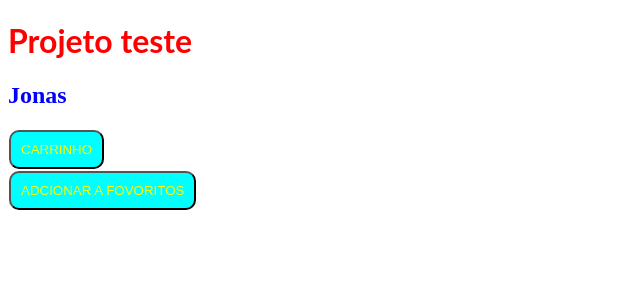
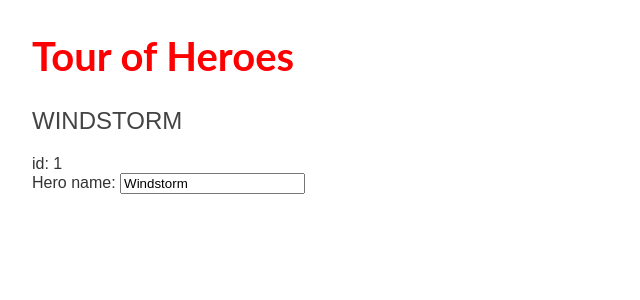
Before and after one commit to JonasRF/Angular, an Angular app: page / in a window 1280 px wide. Shown: the top 300 px of the page, without its empty margins (0-640 px from the left). Built offline with nearby package versions, Linux system fonts and the light colour scheme.

Commit message:
Contruindo app heroes

```diff
--- a/src/app/app.component.html
+++ b/src/app/app.component.html
@@ -1,4 +1,2 @@
-<h1>Projeto teste</h1>
-<menu-component></menu-component>
-<my-button [label]="buttonLabel"></my-button>
-<my-button [label]="buttonSecond"></my-button>
+<h1>{{ title }}</h1>
+<app-heroes></app-heroes>
--- a/src/app/app.component.ts
+++ b/src/app/app.component.ts
@@ -6,7 +6,5 @@
   styleUrls: ['./app.component.css']
 })
 export class AppComponent {
-  title = 'Angular';
-  buttonLabel: string = "CARRINHO";
-  buttonSecond: string = "ADCIONAR A FOVORITOS";
+  title = 'Tour of Heroes';
 }
--- a/src/app/components/button.component.css
+++ /dev/null
@@ -1,5 +0,0 @@
-button{
-    background-color: aqua;
-    color: yellow;
-    margin: 1px;
-}
--- a/src/app/components/button.component.html
+++ /dev/null
@@ -1,3 +0,0 @@
-<div>
-    <button (click)="getAlert()">{{ label }}</button>
-</div>
--- a/src/app/components/button.component.ts
+++ /dev/null
@@ -1,16 +0,0 @@
-import { Component, Input } from '@angular/core';
-
-@Component({
-    selector: 'my-button',
-    templateUrl: './button.component.html',
-    styleUrls: ['./button.component.css']
-})
-
-export class Button {
-    @Input() label: string = '';
-    buttonText: string = 'ACESSAR';
-
-    getAlert(){
-      alert(this.label);
-    }
-}
--- /dev/null
+++ b/src/app/components/heroes/heroes.component.html
@@ -0,0 +1,6 @@
+<h2>{{hero.name | uppercase}}</h2>
+  <div><span>id: </span>{{hero.id}}</div>
+  <div>
+  <label for="name">Hero name: </label>
+  <input id="name" [(ngModel)]="hero.name" placeholder="name">
+  </div>
--- /dev/null
+++ b/src/app/components/heroes/heroes.component.ts
@@ -0,0 +1,14 @@
+import { Component } from '@angular/core';
+import { Hero } from '../../hero';
+
+@Component({
+  selector: 'app-heroes',
+  templateUrl: './heroes.component.html',
+  styleUrls: ['./heroes.component.css']
+})
+export class HeroesComponent {
+  hero: Hero = {
+    id: 1,
+    name: 'Windstorm'
+  };
+}
--- a/src/app/components/menu.component.ts
+++ /dev/null
@@ -1,9 +0,0 @@
-import { Component } from '@angular/core';
-
-@Component({
-    selector: 'menu-component',
-    template: '<h2>Jonas</h2>',
-    styles: ['h2{color: blue}']
-})
-
-export class MenuComponent {}
--- /dev/null
+++ b/src/app/hero.ts
@@ -0,0 +1,4 @@
+export interface Hero {
+  id: number;
+  name: string;
+}
--- a/src/styles.css
+++ b/src/styles.css
@@ -1,9 +1,44 @@
-/* You can add global styles to this file, and also import other style files */
+/* Application-wide Styles */
 h1 {
-    color: yellow;
+  color: #369;
+  font-family: Arial, Helvetica, sans-serif;
+  font-size: 250%;
+}
+h2, h3 {
+  color: #444;
+  font-family: Arial, Helvetica, sans-serif;
+  font-weight: lighter;
+}
+body {
+  margin: 2em;
+}
+body, input[type="text"], button {
+  color: #333;
+  font-family: Cambria, Georgia, serif;
+}
+button {
+  background-color: #eee;
+  border: none;
+  border-radius: 4px;
+  cursor: pointer;
+  color: black;
+  font-size: 1.2rem;
+  padding: 1rem;
+  margin-right: 1rem;
+  margin-bottom: 1rem;
+  margin-top: 1rem;
+}
+button:hover {
+  background-color: black;
+  color: white;
+}
+button:disabled {
+  background-color: #eee;
+  color: #aaa;
+  cursor: auto;
 }
 
-button {
-    border-radius: 10px;
-    padding: 10px;
+/* everywhere else */
+* {
+  font-family: Arial, Helvetica, sans-serif;
 }
```
Also changed, not shown: src/app/app.module.ts (+6 -6 lines), src/app/components/heroes/heroes.component.css (added).
